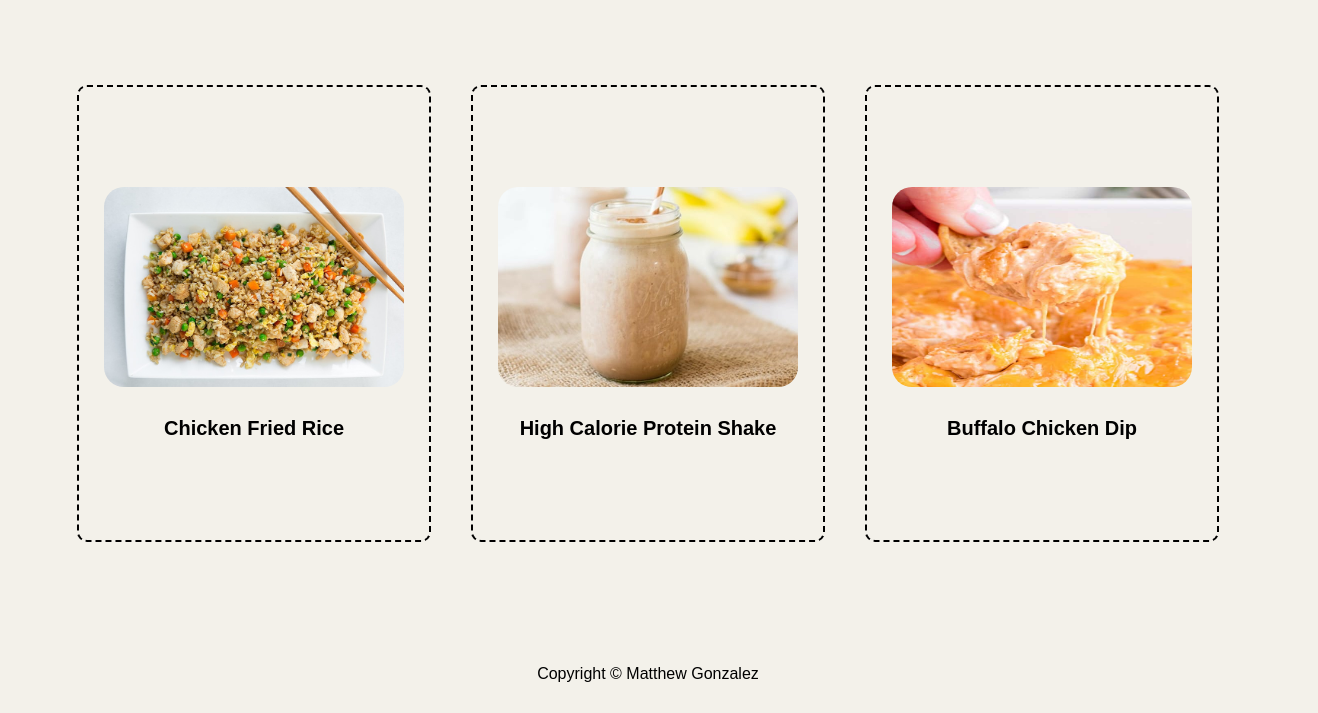
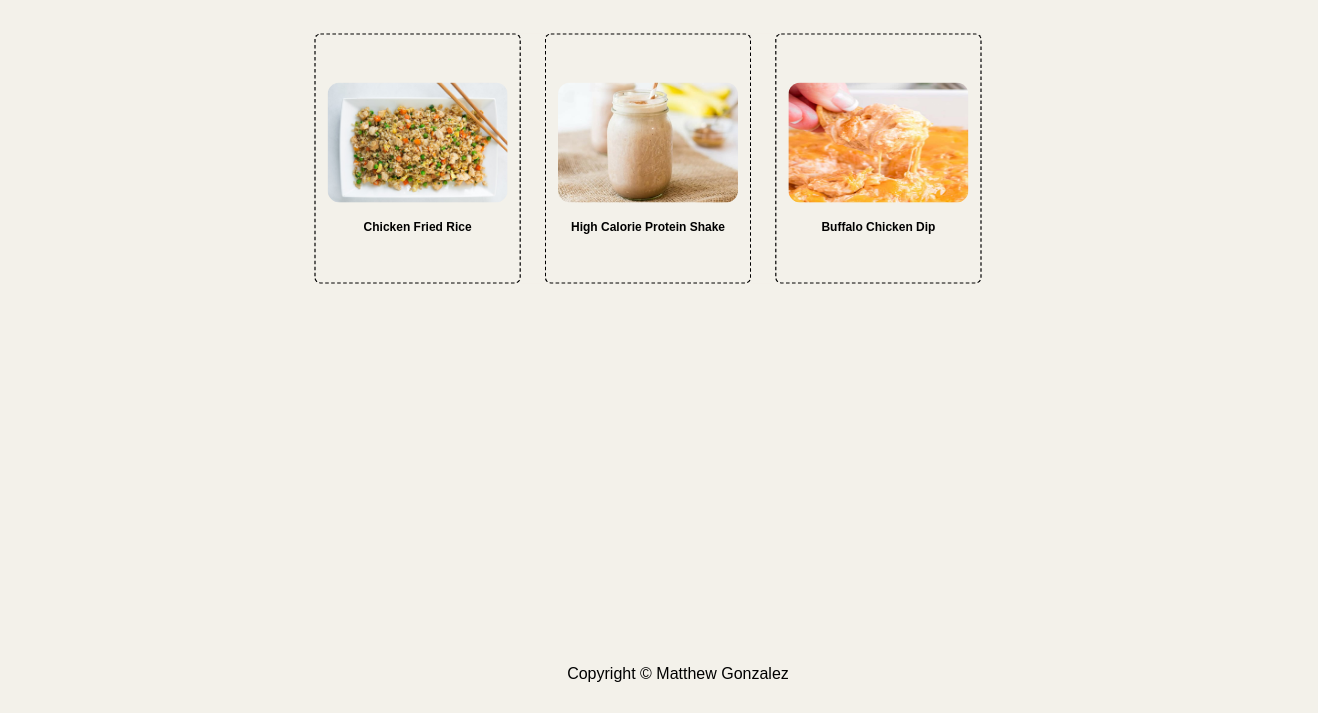
Before and after one commit to matt-gonz/odin-recipes, a plain HTML site: page index.html in a window 1280 px wide. Shown: the part 87-800 px from the top of the page, 1318 px wide, since content can reach past the window. Drawn offline with Linux system fonts and the light colour scheme.

Commit message:
Fix card sizing for mobile

```diff
--- a/index.html
+++ b/index.html
@@ -32,9 +32,8 @@
                     </div>
                 </a>
             </div>
-            <footer class="footer">Copyright © Matthew Gonzalez</footer>
         </main>
-
+        <footer class="footer">Copyright © Matthew Gonzalez</footer>
 
     </body>
 </html>
--- a/styles.css
+++ b/styles.css
@@ -6,7 +6,7 @@
 body{
     height: 80vh;
     width: 100vw;
-    overflow: hidden;
+    overflow-x: hidden;
 }
 
 /* Main page styles */
@@ -137,14 +137,34 @@ div.pageslist{
 footer{
     display: flex;
     justify-content: center;
-    position: absolute;
+    position: fixed;
     bottom: 0;
     padding: 30px;
     width: 100%;
 }
 
-@media screen and (max-device-width: 640px) and (orientation: portrait) {
+@media screen and (max-device-width: 912px) and (orientation: portrait) {
     .recipebanner{
         flex-direction: column;
+        transform: scale(0.95);
+    }
+
+    .recipe{
+        padding: 80px 20px;
     }
 }
+
+@media screen and (max-device-height: 900px) and (orientation: landscape) {
+    main{
+        gap: 0px;
+    }
+
+    .recipebanner{
+        transform: scale(0.6);
+        margin-top: -75px;
+    }
+
+    .recipe{
+        padding: 80px 20px;
+    }
+}
```
